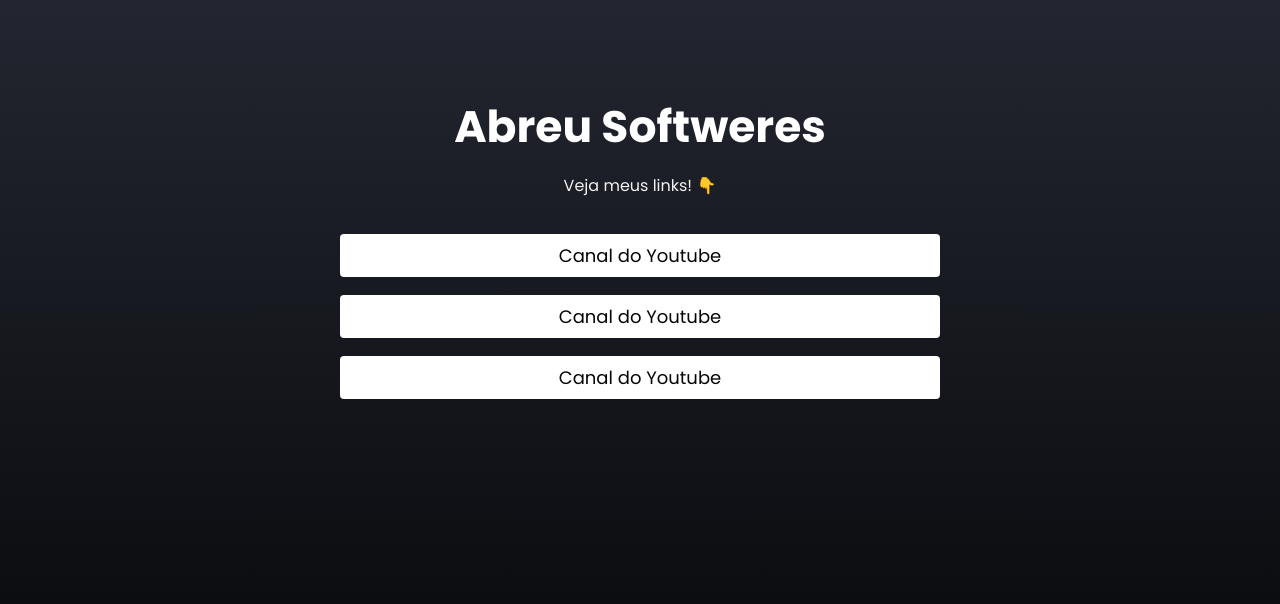
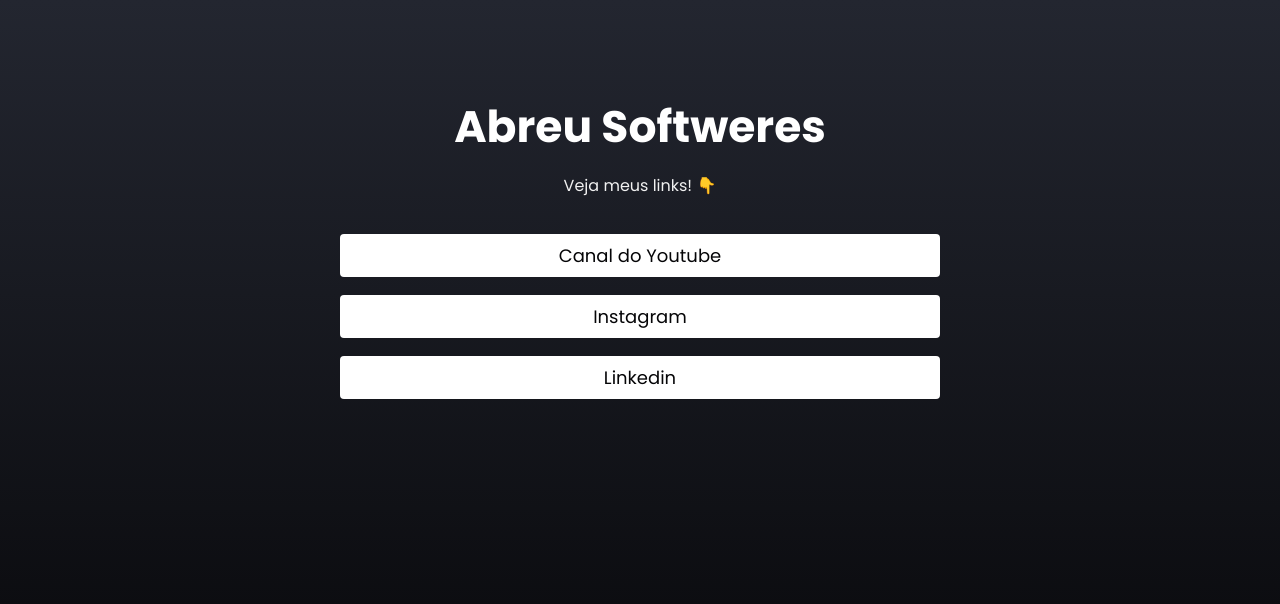
Before and after one commit to ianabreu/link-tree, a Next.js app: page / in a window 1280 px wide. Shown: the top 604 px of the page. Built offline with nearby package versions, Linux system fonts and the light colour scheme.

Commit message:
feat: add LinkButton component to home page

```diff
--- /dev/null
+++ b/src/app/components/link-button/index.tsx
@@ -0,0 +1,18 @@
+import { ReactNode } from "react";
+import styles from "./link-button.module.css";
+
+interface LinkButtonProps {
+  link: string;
+  children: ReactNode;
+}
+const LinkButton = ({ link, children }: LinkButtonProps) => {
+  return (
+    <section className={styles.link_area}>
+      <a href={link}>
+        <p className={styles.link_text}>{children}</p>
+      </a>
+    </section>
+  );
+};
+
+export default LinkButton;
--- /dev/null
+++ b/src/app/components/link-button/link-button.module.css
@@ -0,0 +1,17 @@
+.link_area {
+  background-color: #fff;
+  width: 100%;
+  margin-bottom: 1.125rem;
+  padding: 8px 0;
+  user-select: none;
+  border-radius: var(--border-radius);
+  transition: transform 0.4s ease;
+}
+.link_area:hover {
+  transform: scale(1.04);
+}
+.link_text {
+  font-size: var(--text-lg);
+  line-height: 150%;
+  color: var(--text-color-dark);
+}
--- a/src/app/page.tsx
+++ b/src/app/page.tsx
@@ -1,5 +1,6 @@
 import Image from "next/image";
 import styles from "./page.module.css";
+import LinkButton from "./components/link-button";
 
 export default function Home() {
   return (
@@ -8,21 +9,9 @@
       <span>Veja meus links! 👇</span>
 
       <main className={styles.links}>
-        <section className={styles.link_area}>
-          <a href="#">
-            <p className={styles.link_text}>Canal do Youtube</p>
-          </a>
-        </section>
-        <section className={styles.link_area}>
-          <a href="#">
-            <p className={styles.link_text}>Canal do Youtube</p>
-          </a>
-        </section>
-        <section className={styles.link_area}>
-          <a href="#">
-            <p className={styles.link_text}>Canal do Youtube</p>
-          </a>
-        </section>
+        <LinkButton link="#">Canal do Youtube</LinkButton>
+        <LinkButton link="#">Instagram</LinkButton>
+        <LinkButton link="#">Linkedin</LinkButton>
       </main>
     </div>
   );
```
